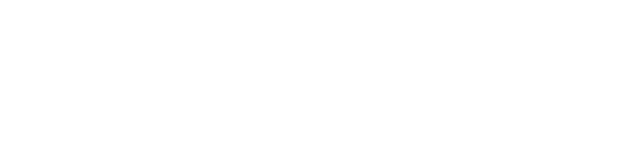
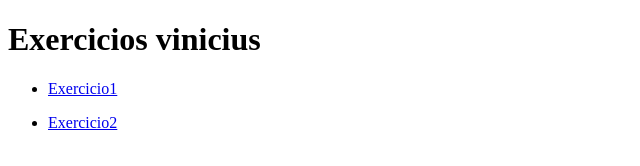
Before and after one commit to viniciusscastro/DW2A4, a plain HTML site: page index.html in a window 1280 px wide. Shown: the whole page, without its empty margins (0-640 px from the left). Drawn offline with Linux system fonts and the light colour scheme.

Commit message:
commit de criação

```diff
--- a/index.html
+++ b/index.html
@@ -1,3 +1,22 @@
-<html>
-
+<!DOCTYPE html>
+<html lang="en">
+<head>
+    <meta charset="UTF-8">
+    <meta http-equiv="X-UA-Compatible" content="IE=edge">
+    <meta name="viewport" content="width=device-width, initial-scale=1.0">
+    <title>Document</title>
+</head>
+<body>
+    <h1>Exercicios vinicius</h1>
+    <ul>
+        <li>
+            <a href="exercicio1.html">Exercicio1</a>
+        </li>
+    </ul>
+    <ul>
+        <li>
+            <a href="exercicio2.html">Exercicio2</a>
+        </li>
+    </ul>
+</body>
 </html>
```
